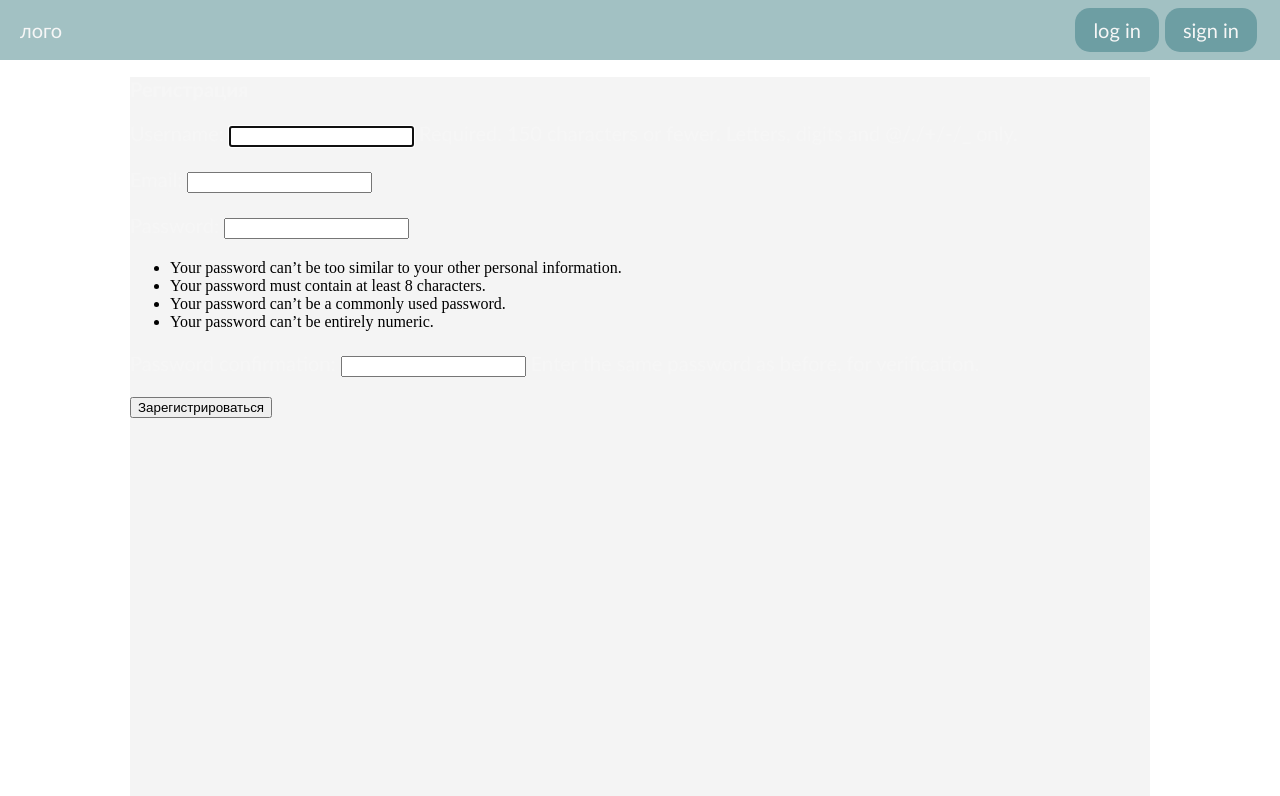
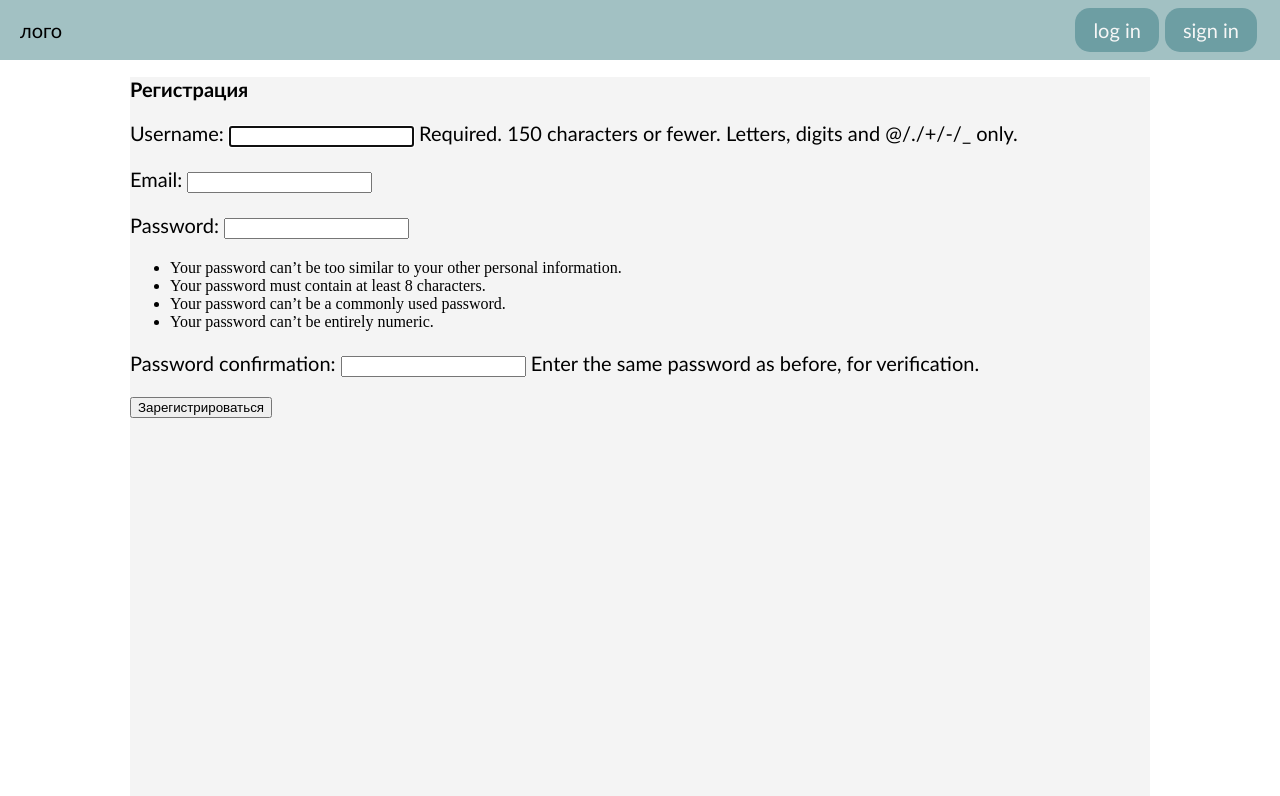
Before and after one commit to suhariky/lingvista, a Django app: page /registry_page/ in a window 1280 px wide. Shown: the top 796 px of the page. Run offline with Django 5.2, Linux system fonts and the light colour scheme.

Commit message:
base.css fix

```diff
--- a/lingvista/lingvista_web/static/css/base.css
+++ b/lingvista/lingvista_web/static/css/base.css
@@ -10,5 +10,4 @@ p, a, h1, h2, h3 {
     text-decoration: none;
     font-size: 20px;
     font-family: 'Gill Sans', 'Gill Sans MT', Calibri, 'Trebuchet MS', sans-serif; /* временный шрифт */
-    color: #F6F6F6;
 }
--- a/lingvista/lingvista_web/templates/html/pages/account_page.html
+++ b/lingvista/lingvista_web/templates/html/pages/account_page.html
@@ -5,8 +5,7 @@
 {% endblock extra_css %}
 
 {% block content %}
-    <div class="profile-container-centered">
-
+<div class="profile-container-centered">
     <div class="profile-header">
         {% if profile.profile_photo %}
             <div class="profile-photo">
--- a/lingvista/lingvista_web/templates/html/pages/login_page.html
+++ b/lingvista/lingvista_web/templates/html/pages/login_page.html
@@ -1,5 +1,6 @@
 {% extends 'html/pages/base.html' %}
 {% block title %}Вход{% endblock %}
+{% block extra_css %}<link rel="stylesheet" href="/static/css/authorization.css">{% endblock extra_css%}
 {% block content %}
 <h2>Вход</h2>
 <form method="post">
--- a/lingvista/lingvista_web/templates/html/pages/registry_page.html
+++ b/lingvista/lingvista_web/templates/html/pages/registry_page.html
@@ -1,5 +1,6 @@
 {% extends 'html/pages/base.html' %}
 {% block title %}Регистрация{% endblock %}
+{% block extra_css %}<link rel="stylesheet" href="/static/css/authorization.css">{% endblock extra_css%}
 {% block content %}
   <h2>Регистрация</h2>
   <form method="post">
```
Also changed, not shown: lingvista/db.sqlite3.
